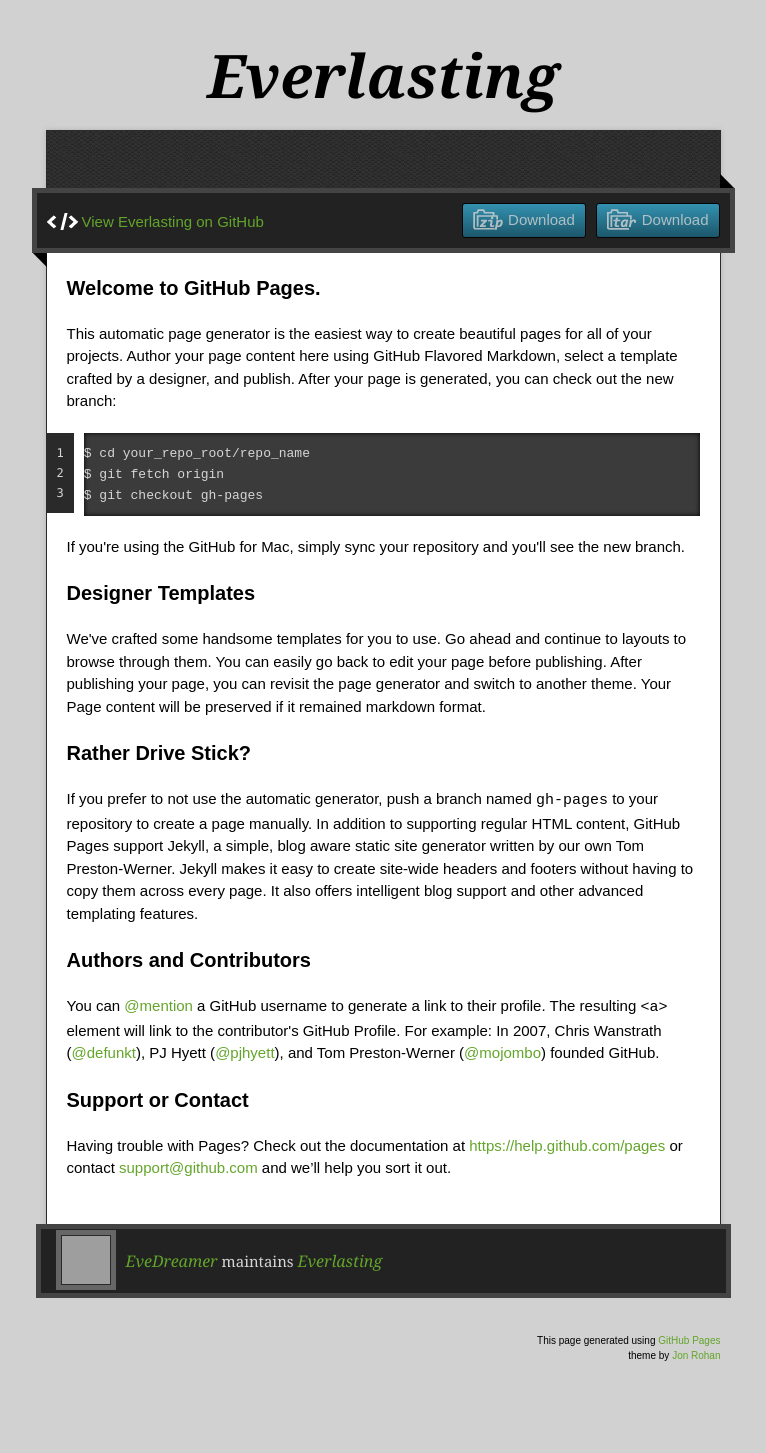
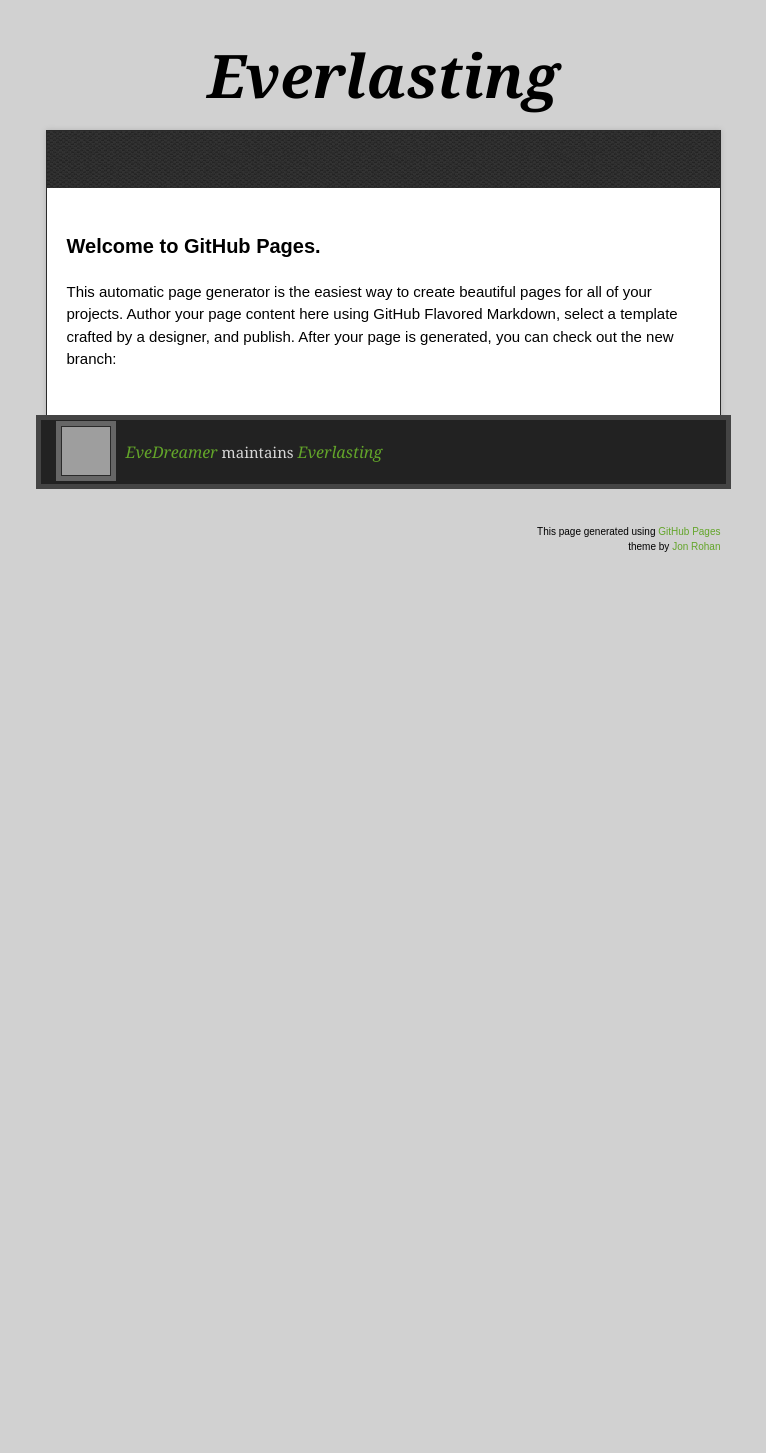
Before and after one commit to EveDreamer/everlasting, a Jekyll site: the page index.html, which Jekyll copies as it is, in a window 1280 px wide. Shown: the whole page, without its empty margins (257-1023 px from the left). Built offline with Jekyll 4.4.1, drawn with Linux system fonts in a browser that asks for light colours; nearby versions of some CDN libraries; after the commit the page ends 900 px from its top, so only the background shows below that; grey boxes are pictures that could not be loaded.

Commit message:
modify title and remove useless content

```diff
--- a/index.html
+++ b/index.html
@@ -5,21 +5,15 @@
   <head>
     <meta charset="utf-8">
     <meta http-equiv="X-UA-Compatible" content="IE=edge,chrome=1">
-
     <link rel="stylesheet" href="stylesheets/stylesheet.css" media="screen">
     <link rel="stylesheet" href="stylesheets/github-dark.css">
     <script type="text/javascript" src="https://ajax.googleapis.com/ajax/libs/jquery/1.7.1/jquery.min.js"></script>
     <script type="text/javascript" src="javascripts/script.js"></script>
-
-  <title>Everlasting</title>
-  <meta name="description" content="">
-
+    <title>EveDreamer</title>
+    <meta name="description" content="Keep moving ...">
     <meta name="viewport" content="width=device-width,initial-scale=1">
-
   </head>
-
   <body>
-
     <div class="wrapper">
       <header>
         <h1 class="title">Everlasting</h1>
@@ -27,54 +21,19 @@
       <div id="container">
         <p class="tagline"></p>
         <div id="main" role="main">
-        <div class="download-bar">
           <div class="inner">
-          <a href="https://github.com/EveDreamer/everlasting/tarball/master" class="download-button tar"><span>Download</span></a>
-          <a href="https://github.com/EveDreamer/everlasting/zipball/master" class="download-button zip"><span>Download</span></a>
             <a href="https://github.com/EveDreamer/everlasting" class="code">View Everlasting on GitHub</a>
-        </div>
-        <span class="blc"></span><span class="trc"></span>
           </div>
           <article class="markdown-body">
             <h3>
             <a id="welcome-to-github-pages" class="anchor" href="#welcome-to-github-pages" aria-hidden="true"><span class="octicon octicon-link"></span></a>Welcome to GitHub Pages.</h3>
-
             <p>This automatic page generator is the easiest way to create beautiful pages for all of your projects. Author your page content here using GitHub Flavored Markdown, select a template crafted by a designer, and publish. After your page is generated, you can check out the new branch:</p>
-
-<pre><code>$ cd your_repo_root/repo_name
-$ git fetch origin
-$ git checkout gh-pages
-</code></pre>
-
-<p>If you're using the GitHub for Mac, simply sync your repository and you'll see the new branch.</p>
-
-<h3>
-<a id="designer-templates" class="anchor" href="#designer-templates" aria-hidden="true"><span class="octicon octicon-link"></span></a>Designer Templates</h3>
-
-<p>We've crafted some handsome templates for you to use. Go ahead and continue to layouts to browse through them. You can easily go back to edit your page before publishing. After publishing your page, you can revisit the page generator and switch to another theme. Your Page content will be preserved if it remained markdown format.</p>
-
-<h3>
-<a id="rather-drive-stick" class="anchor" href="#rather-drive-stick" aria-hidden="true"><span class="octicon octicon-link"></span></a>Rather Drive Stick?</h3>
-
-<p>If you prefer to not use the automatic generator, push a branch named <code>gh-pages</code> to your repository to create a page manually. In addition to supporting regular HTML content, GitHub Pages support Jekyll, a simple, blog aware static site generator written by our own Tom Preston-Werner. Jekyll makes it easy to create site-wide headers and footers without having to copy them across every page. It also offers intelligent blog support and other advanced templating features.</p>
-
-<h3>
-<a id="authors-and-contributors" class="anchor" href="#authors-and-contributors" aria-hidden="true"><span class="octicon octicon-link"></span></a>Authors and Contributors</h3>
-
-<p>You can <a href="https://github.com/blog/821" class="user-mention">@mention</a> a GitHub username to generate a link to their profile. The resulting <code>&lt;a&gt;</code> element will link to the contributor's GitHub Profile. For example: In 2007, Chris Wanstrath (<a href="https://github.com/defunkt" class="user-mention">@defunkt</a>), PJ Hyett (<a href="https://github.com/pjhyett" class="user-mention">@pjhyett</a>), and Tom Preston-Werner (<a href="https://github.com/mojombo" class="user-mention">@mojombo</a>) founded GitHub.</p>
-
-<h3>
-<a id="support-or-contact" class="anchor" href="#support-or-contact" aria-hidden="true"><span class="octicon octicon-link"></span></a>Support or Contact</h3>
-
-<p>Having trouble with Pages? Check out the documentation at <a href="https://help.github.com/pages">https://help.github.com/pages</a> or contact <a href="mailto:support@github.com">support@github.com</a> and we’ll help you sort it out.</p>
           </article>
         </div>
       </div>
       <footer>
         <div class="owner">
           <p><a href="https://github.com/EveDreamer" class="avatar"><img src="https://avatars3.githubusercontent.com/u/3395171?v=3&amp;s=60" width="48" height="48"></a> <a href="https://github.com/EveDreamer">EveDreamer</a> maintains <a href="https://github.com/EveDreamer/everlasting">Everlasting</a></p>
-
-
         </div>
         <div class="creds">
           <small>This page generated using <a href="https://pages.github.com/">GitHub Pages</a><br>theme by <a href="https://twitter.com/jonrohan/">Jon Rohan</a></small>
@@ -86,7 +45,5 @@
       <a href="https://github.com/EveDreamer/everlasting/tarball/master" class="tar">tar</a><a href="https://github.com/EveDreamer/everlasting/zipball/master" class="zip">zip</a><a href="" class="code">source code</a>
       <p class="name"></p>
     </div>
-
-
   </body>
 </html>
```
Also changed, not shown: 2 other files. Lines whose indentation alone changed are shown as unchanged.
